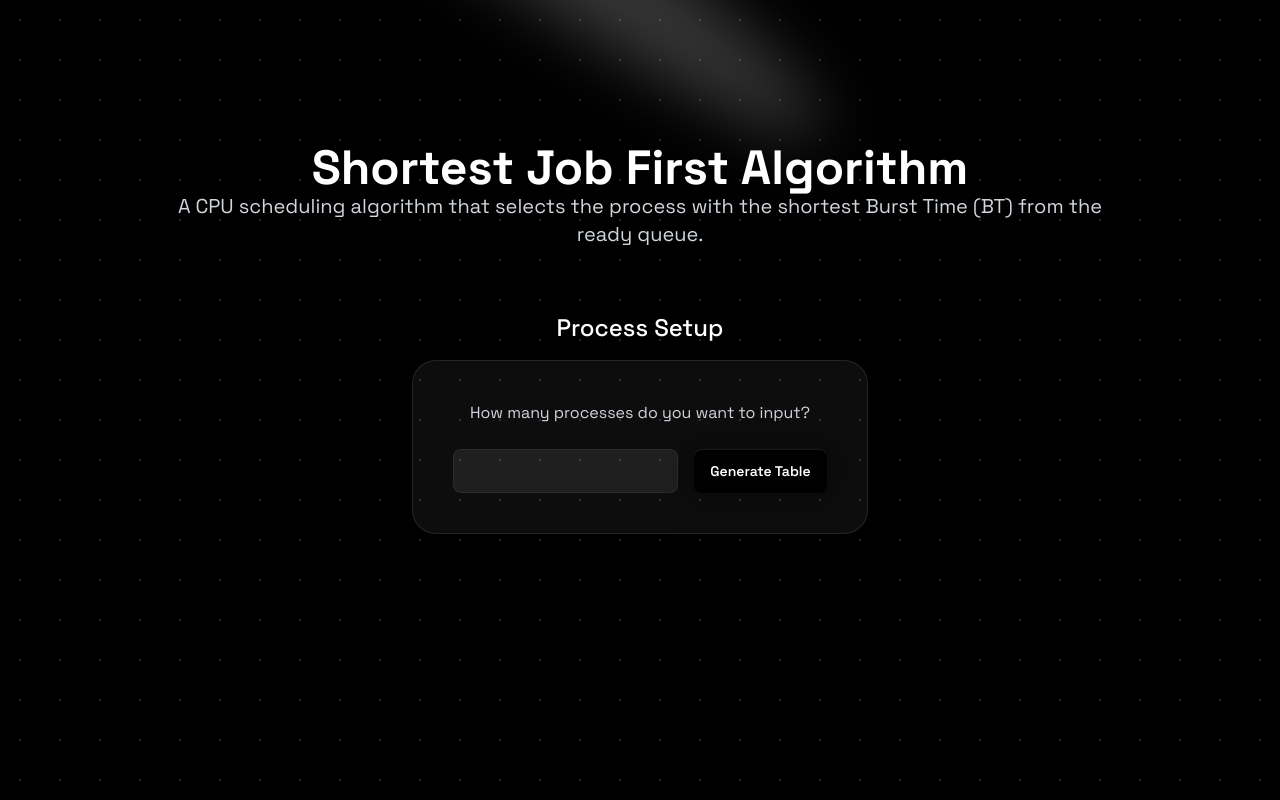
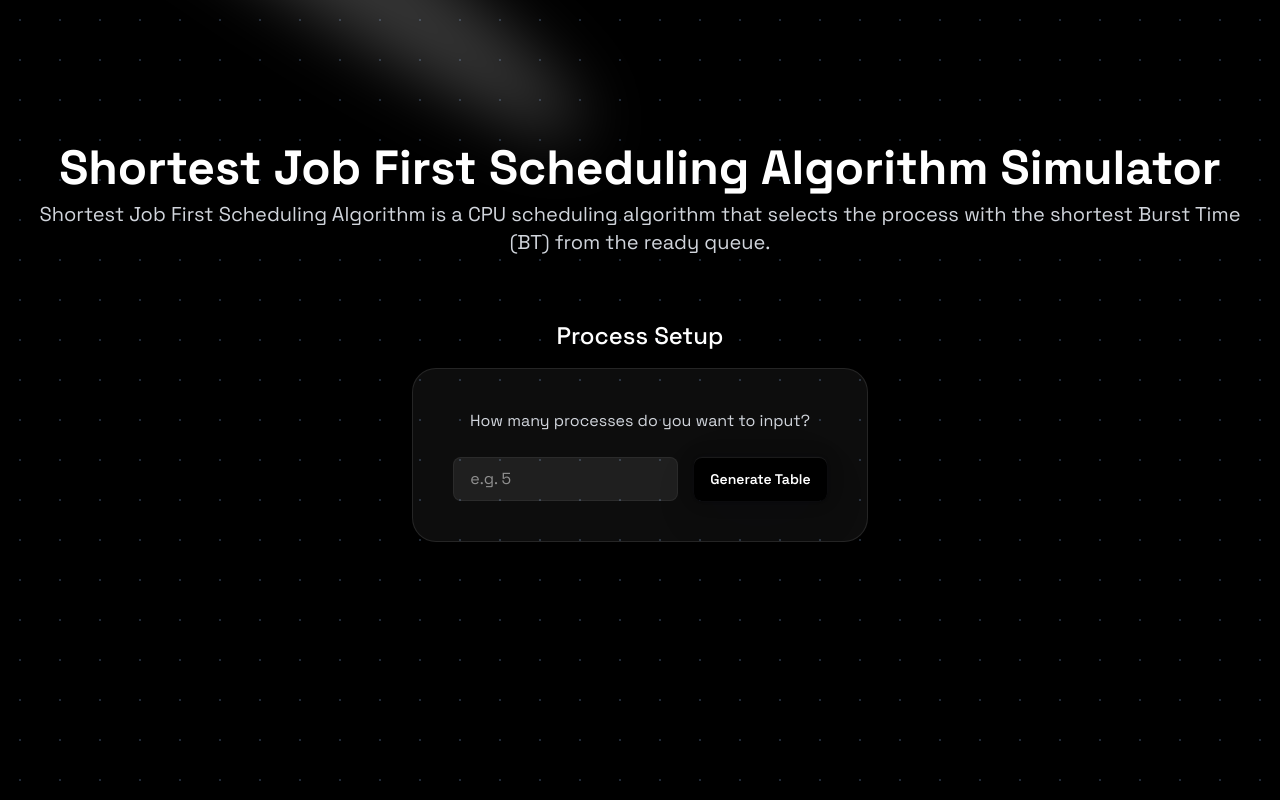
Before and after one commit to kentvillalun/sjf-scheduling-simulator, a React (Vite) app: page / in a window 1280 px wide. Built offline with nearby package versions, Linux system fonts and the light colour scheme.

Commit message:
Started: Process details

```diff
--- a/src/App.jsx
+++ b/src/App.jsx
@@ -10,7 +10,7 @@ function App() {
 
       <main className="bg-black min-h-screen flex justify-start items-center text-white flex-col bg-[radial-gradient(#1f2937_1px,transparent_1px)] bg-size-[40px_40px]">
         <Spotlight
-        className="-top-40 left-0 md:-top-20 md:left-60 lg:left-120 lg:-top-60"
+        className="-top-40 left-0 md:-top-20 md:left-60 lg:-top-60"
         fill="white"
       />
         <Header />
--- a/src/components/sections/Form.jsx
+++ b/src/components/sections/Form.jsx
@@ -5,9 +5,9 @@ export const Form = () => {
   const [step, setStep] = useState(1);
 
   return (
-    <section className="flex items-center justify-center  py-10">
-      {step === 1 && (
-        <RevealOnScroll>
+    <RevealOnScroll>
+      <section className="flex items-center justify-center  py-10">
+        {step === 1 && (
           <div className="mx-auto px-6 max-w-3xl md:max-w-5xl flex flex-col items-center justify-center gap-4">
             <h2 className="text-2xl font-medium">Process Setup</h2>
 
@@ -22,16 +22,37 @@ export const Form = () => {
               <div className="flex flex-col md:flex-row gap-4">
                 <input
                   type="number"
-                  className="focus:outline-none px-4 py-2 bg-white/8 rounded-lg border-white/5 border "
+                  className="focus:outline-none px-4 py-2 bg-white/8 rounded-lg border-white/5 border focus:border-white/20 transition-all duration-200"
+                  placeholder="e.g. 5"
                 />
-                <button className="bg-black px-4 py-3 rounded-lg cursor-pointer font-semibold text-sm hover:-translate-y-0.5 transition-all duration-200 shadow-[0_0_24px_rgba(34,42,53,0.06),0_1px_1px_rgba(0,0,0,0.05),0_0_0_1px_rgba(34,42,53,0.04),0_0_4px_rgba(34,42,53,0.08),0_16px_68px_rgba(47,48,55,0.05),0_1px_0_rgba(255,255,255,0.1)_inset] ">
+                <button
+                  className="bg-black px-4 py-3 rounded-lg cursor-pointer font-semibold text-sm hover:-translate-y-0.5 transition-all duration-200 shadow-[0_0_24px_rgba(34,42,53,0.06),0_1px_1px_rgba(0,0,0,0.05),0_0_0_1px_rgba(34,42,53,0.04),0_0_4px_rgba(34,42,53,0.08),0_16px_68px_rgba(47,48,55,0.05),0_1px_0_rgba(255,255,255,0.1)_inset] "
+                  onClick={() => {
+                    setStep(step + 1);
+                  }}
+                >
                   Generate Table
                 </button>
               </div>
             </form>
           </div>
-        </RevealOnScroll>
-      )}
-    </section>
+        )}
+
+        {step === 2 && (
+          <div className="mx-auto px-6 max-w-3xl md:max-w-5xl flex flex-col items-center justify-center gap-4">
+            <h2 className="text-2xl font-medium">Process Details</h2>
+            <div className="text-gray-300 text-center space-y-0.5">
+              <p className="">Fill in the details for each process below.</p>
+              <p className="italic">
+                Note: Process names should be unique (e.g., A, B, C or P1, P2,
+                P3)
+              </p>
+            </div>
+
+
+          </div>
+        )}
+      </section>
+    </RevealOnScroll>
   );
 };
--- a/src/components/sections/Header.jsx
+++ b/src/components/sections/Header.jsx
@@ -2,16 +2,16 @@ import { RevealOnScroll } from "../RevealOnScroll";
 
 export const Header = () => {
   return (
-    <section className="flex flex-col justify-start items-center text-center p-6 gap-2 mt-30 max-w-5xl">
-      <RevealOnScroll>
+    <RevealOnScroll>
+      <section className="flex flex-col justify-start items-center text-center p-6 gap-2 mt-30 max-w-7xl">
         <h1 className="text-3xl md:text-5xl font-bold">
-          Shortest Job First Algorithm
+          Shortest Job First Scheduling Algorithm Simulator
         </h1>
         <p className="text-gray-300 md:text-xl">
-          A CPU scheduling algorithm that selects the process with the shortest
+          Shortest Job First Scheduling Algorithm is a CPU scheduling algorithm that selects the process with the shortest
           Burst Time (BT) from the ready queue.
         </p>
-      </RevealOnScroll>
-    </section>
+      </section>
+    </RevealOnScroll>
   );
 };
```
